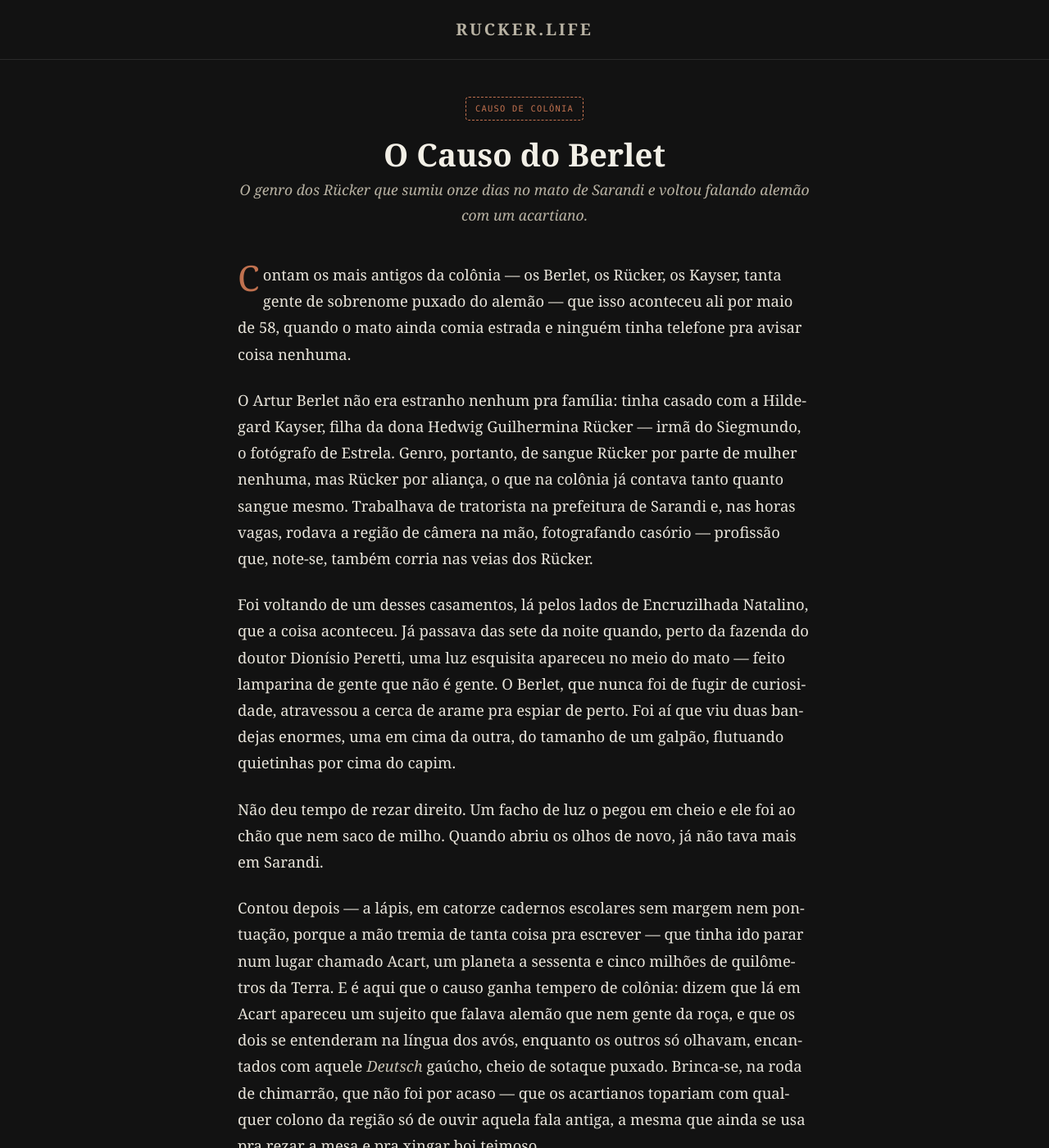
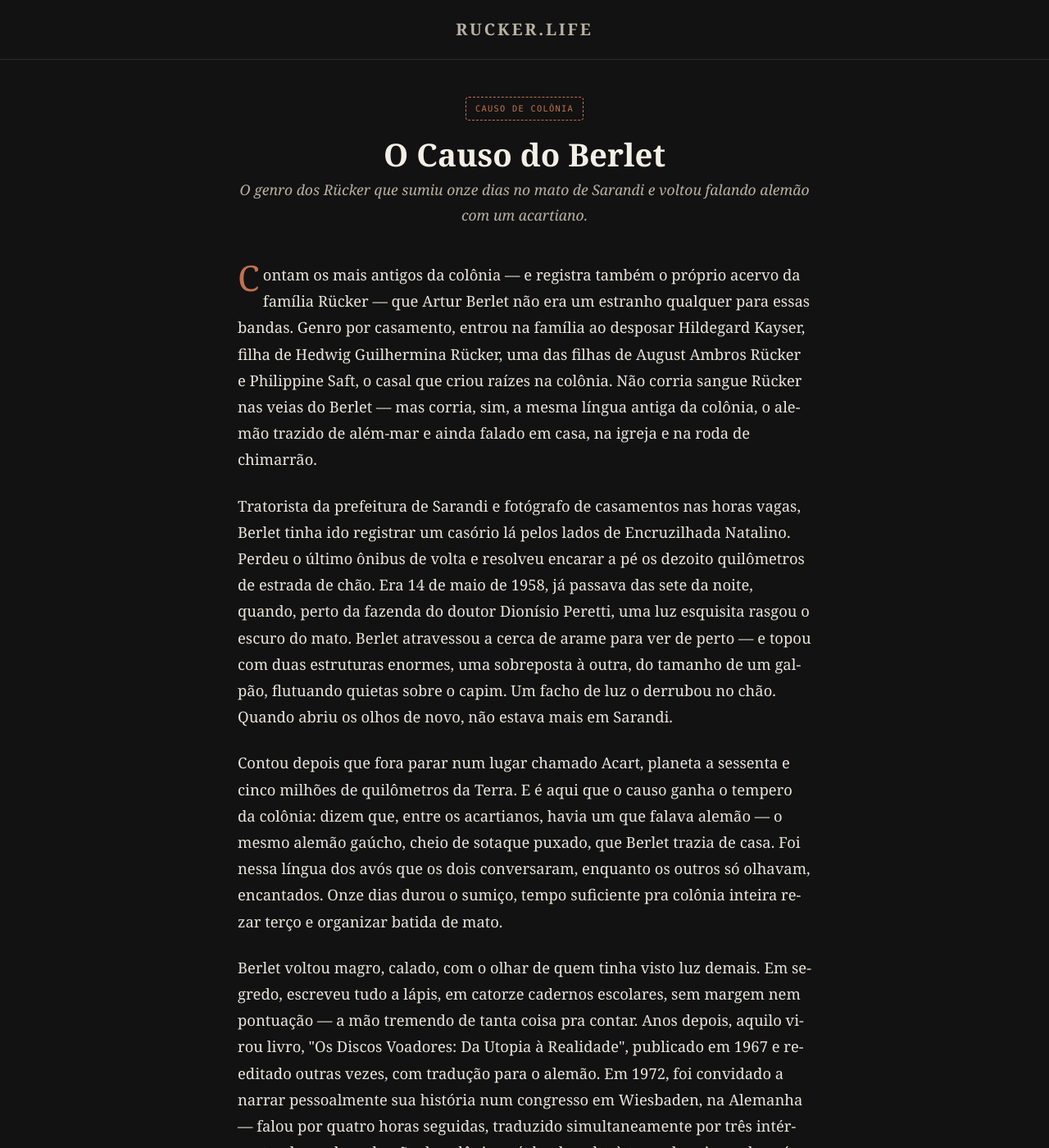
Before and after one commit to frucker-muss/frucker-muss.github.io, a Jekyll site: the page built from familia/o-causo-do-berlet.html, in a window 1280 px wide and 1400 px high. Shown: the whole window at 82% size. Built offline with Jekyll 4.4.1, drawn with Linux system fonts in a browser that asks for light colours; some of the changed text lies outside the part shown.

Commit message:
Reescreve texto do Causo do Berlet
Novo texto integra dados do acervo (ascendência via August Ambros
Rücker e Philippine Saft), inclui detalhes do congresso de Wiesbaden
e do monumento inaugurado em 2026, e fecha no próprio desfecho
narrativo, sem nota meta sobre veracidade.

```diff
--- a/familia/o-causo-do-berlet.html
+++ b/familia/o-causo-do-berlet.html
@@ -5,18 +5,16 @@ subtitle: "O genro dos Rücker que sumiu onze dias no mato de Sarandi e voltou f
 description: "Uma luz esquisita no mato perto de Sarandi, um genro dos Rücker que desapareceu por onze dias e a lenda gaúcha que virou monumento na praça da cidade."
 ---
 
-<p>Contam os mais antigos da colônia — os Berlet, os Rücker, os Kayser, tanta gente de sobrenome puxado do alemão — que isso aconteceu ali por maio de 58, quando o mato ainda comia estrada e ninguém tinha telefone pra avisar coisa nenhuma.</p>
+<p>Contam os mais antigos da colônia — e registra também o próprio acervo da família Rücker — que Artur Berlet não era um estranho qualquer para essas bandas. Genro por casamento, entrou na família ao desposar Hildegard Kayser, filha de Hedwig Guilhermina Rücker, uma das filhas de August Ambros Rücker e Philippine Saft, o casal que criou raízes na colônia. Não corria sangue Rücker nas veias do Berlet — mas corria, sim, a mesma língua antiga da colônia, o alemão trazido de além-mar e ainda falado em casa, na igreja e na roda de chimarrão.</p>
 
-<p>O Artur Berlet não era estranho nenhum pra família: tinha casado com a Hildegard Kayser, filha da dona Hedwig Guilhermina Rücker — irmã do Siegmundo, o fotógrafo de Estrela. Genro, portanto, de sangue Rücker por parte de mulher nenhuma, mas Rücker por aliança, o que na colônia já contava tanto quanto sangue mesmo. Trabalhava de tratorista na prefeitura de Sarandi e, nas horas vagas, rodava a região de câmera na mão, fotografando casório — profissão que, note-se, também corria nas veias dos Rücker.</p>
+<p>Tratorista da prefeitura de Sarandi e fotógrafo de casamentos nas horas vagas, Berlet tinha ido registrar um casório lá pelos lados de Encruzilhada Natalino. Perdeu o último ônibus de volta e resolveu encarar a pé os dezoito quilômetros de estrada de chão. Era 14 de maio de 1958, já passava das sete da noite, quando, perto da fazenda do doutor Dionísio Peretti, uma luz esquisita rasgou o escuro do mato. Berlet atravessou a cerca de arame para ver de perto — e topou com duas estruturas enormes, uma sobreposta à outra, do tamanho de um galpão, flutuando quietas sobre o capim. Um facho de luz o derrubou no chão. Quando abriu os olhos de novo, não estava mais em Sarandi.</p>
 
-<p>Foi voltando de um desses casamentos, lá pelos lados de Encruzilhada Natalino, que a coisa aconteceu. Já passava das sete da noite quando, perto da fazenda do doutor Dionísio Peretti, uma luz esquisita apareceu no meio do mato — feito lamparina de gente que não é gente. O Berlet, que nunca foi de fugir de curiosidade, atravessou a cerca de arame pra espiar de perto. Foi aí que viu duas bandejas enormes, uma em cima da outra, do tamanho de um galpão, flutuando quietinhas por cima do capim.</p>
+<p>Contou depois que fora parar num lugar chamado Acart, planeta a sessenta e cinco milhões de quilômetros da Terra. E é aqui que o causo ganha o tempero da colônia: dizem que, entre os acartianos, havia um que falava alemão — o mesmo alemão gaúcho, cheio de sotaque puxado, que Berlet trazia de casa. Foi nessa língua dos avós que os dois conversaram, enquanto os outros só olhavam, encantados. Onze dias durou o sumiço, tempo suficiente pra colônia inteira rezar terço e organizar batida de mato.</p>
 
-<p>Não deu tempo de rezar direito. Um facho de luz o pegou em cheio e ele foi ao chão que nem saco de milho. Quando abriu os olhos de novo, já não tava mais em Sarandi.</p>
+<p>Berlet voltou magro, calado, com o olhar de quem tinha visto luz demais. Em segredo, escreveu tudo a lápis, em catorze cadernos escolares, sem margem nem pontuação — a mão tremendo de tanta coisa pra contar. Anos depois, aquilo virou livro, "Os Discos Voadores: Da Utopia à Realidade", publicado em 1967 e reeditado outras vezes, com tradução para o alemão. Em 1972, foi convidado a narrar pessoalmente sua história num congresso em Wiesbaden, na Alemanha — falou por quatro horas seguidas, traduzido simultaneamente por três intérpretes, levando o alemão da colônia gaúcha de volta à terra de origem da própria língua.</p>
 
-<p>Contou depois — a lápis, em catorze cadernos escolares sem margem nem pontuação, porque a mão tremia de tanta coisa pra escrever — que tinha ido parar num lugar chamado Acart, um planeta a sessenta e cinco milhões de quilômetros da Terra. E é aqui que o causo ganha tempero de colônia: dizem que lá em Acart apareceu um sujeito que falava alemão que nem gente da roça, e que os dois se entenderam na língua dos avós, enquanto os outros só olhavam, encantados com aquele <em>Deutsch</em> gaúcho, cheio de sotaque puxado. Brinca-se, na roda de chimarrão, que não foi por acaso — que os acartianos topariam com qualquer colono da região só de ouvir aquela fala antiga, a mesma que ainda se usa pra rezar a mesa e pra xingar boi teimoso.</p>
+<p>Entre os detalhes que Berlet jurava ter vivido, um sempre chamava atenção: contava que, olhando para baixo do veículo que sobrevoava a cidade de Acart, viu a Terra — e disse que ela era azul. Foi quase três anos antes de o cosmonauta Yuri Gagarin descrever a mesma cor, do espaço de verdade, em 1961.</p>
 
-<p>Onze dias o homem sumiu. Voltou magro, calado, com o olhar de quem tinha visto luz demais.</p>
+<p>O resto da vida do Berlet também ficou guardado na memória da família: perdeu uma perna num acidente com explosivos numa pedreira da prefeitura, e passou a ajudar a esposa Hildegard na loja de fotografia da família, a Foto Padre Reus, em Sarandi. Morreu em 1994, depois de enfrentar uma doença longa.</p>
 
-<p>O resto da vida dele também ficou guardado na memória da família: perdeu uma perna, anos depois, num acidente com explosivos numa pedreira da prefeitura, e passou a ajudar a Hildegard na loja de fotografia deles, a Foto Padre Reus, em Sarandi. Morreu de câncer, em 1994, aos 63 anos.</p>
-
-<p>O causo, de todo modo, não parou nele. Virou livro, virou monumento de quinze metros numa praça de Sarandi, com uma esfera de disco voador brilhando no meio do pátio. E toda vez que alguém da colônia esquenta a chaleira tarde da noite, vem a mesma brincadeira: será que não foi algum parente de sobrenome alemão, lá no fundo daquela nave, ensinando o be-á-bá pro tal acartiano — só pra ver se ele levava de volta uma receita de cuca e um pé de parreira pra plantar no outro planeta?</p>
+<p>O causo, porém, não parou nele. Virou monumento de quinze metros na Praça da Cidadania Arduíno Saretto, no bairro Vicentinos, com uma esfera de disco voador de dois metros e meio brilhando no meio do pátio — entregue oficialmente em 14 de maio de 2026, exatos sessenta e oito anos depois da noite em que a luz apareceu no mato. E toda vez que alguém da colônia esquenta a chaleira tarde da noite, ainda se ouve a mesma brincadeira: será que não foi algum parente de sobrenome puxado do alemão, lá no fundo daquela nave, ensinando o be-á-bá da língua ao tal acartiano — só para ver se ele levava de volta, pro outro planeta, uma receita de cuca e um bom pé de parreira?</p>
```
